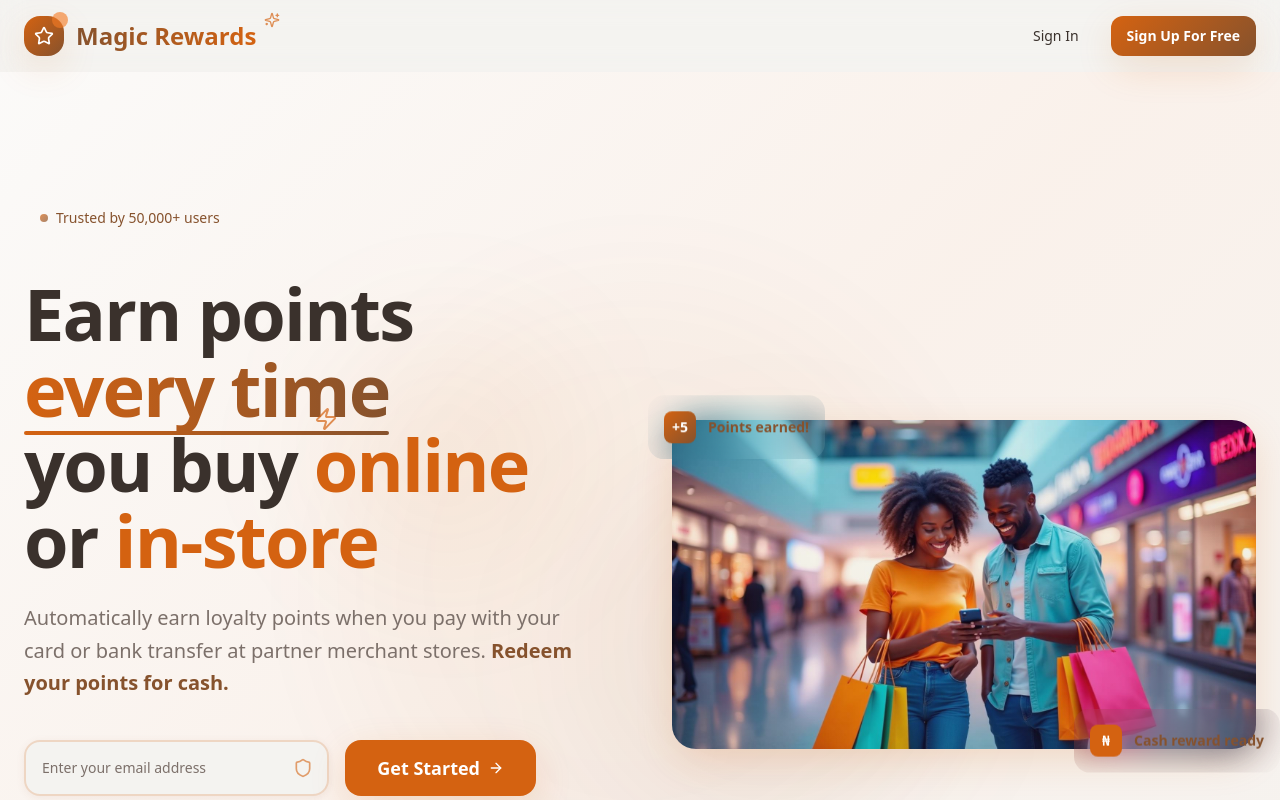
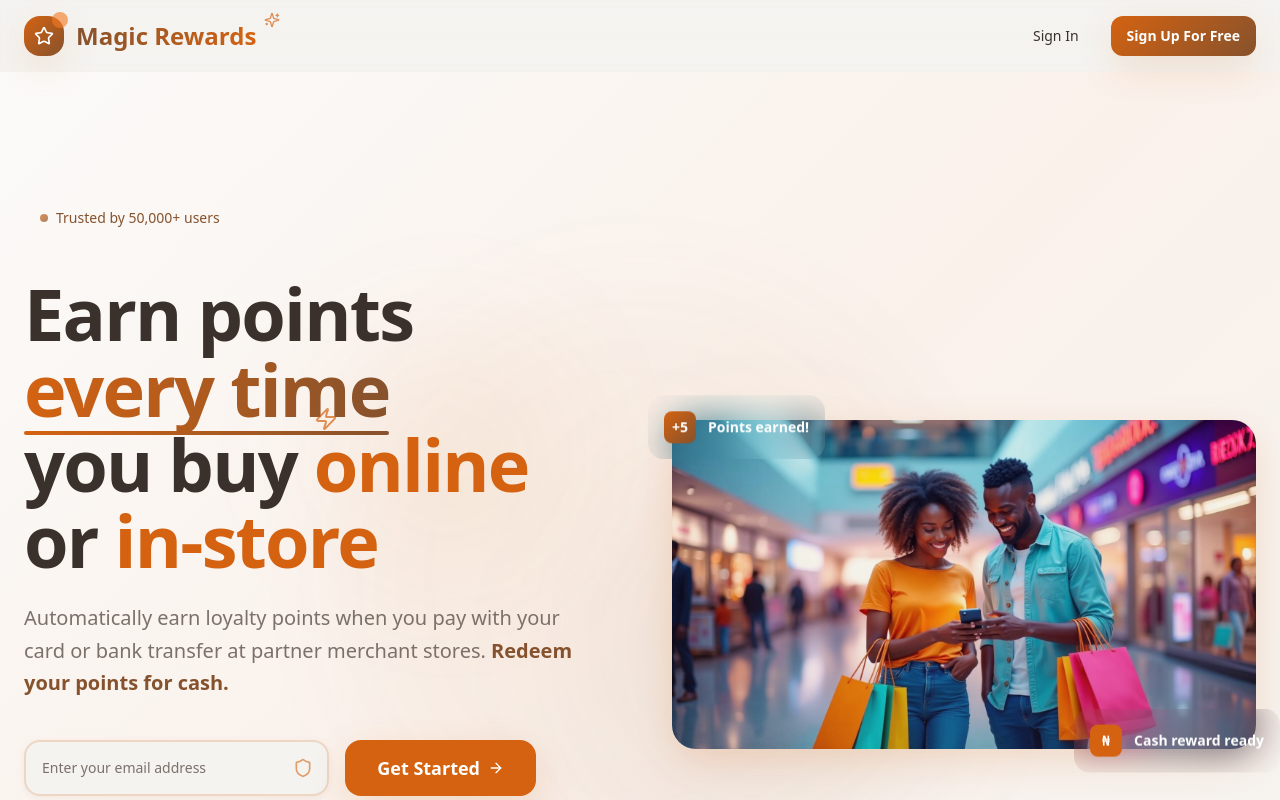
Before and after one commit to femij/magic-crisp-rewards, a React (Vite) app: page / in a window 1280 px wide. Shown: the top 800 px of the page. Built offline with nearby package versions, Linux system fonts and the light colour scheme.

Commit message:
Change hero section font color
Change the font color of "Cash reward ready" and "Points earned" in the Hero section to white.

```diff
--- a/src/components/HeroSection.tsx
+++ b/src/components/HeroSection.tsx
@@ -101,7 +101,7 @@ export function HeroSection() {
                   <div className="w-8 h-8 bg-gradient-warm rounded-lg flex items-center justify-center">
                     <span className="text-white font-bold text-sm">+5</span>
                   </div>
-                  <span className="text-sm font-semibold text-warm-brown">Points earned!</span>
+                  <span className="text-sm font-semibold text-white">Points earned!</span>
                 </div>
               </div>
 
@@ -110,7 +110,7 @@ export function HeroSection() {
                   <div className="w-8 h-8 bg-warm-orange rounded-lg flex items-center justify-center">
                     <span className="text-white font-bold text-sm">₦</span>
                   </div>
-                  <span className="text-sm font-semibold text-warm-brown">Cash reward ready</span>
+                  <span className="text-sm font-semibold text-white">Cash reward ready</span>
                 </div>
               </div>
             </div>
```
